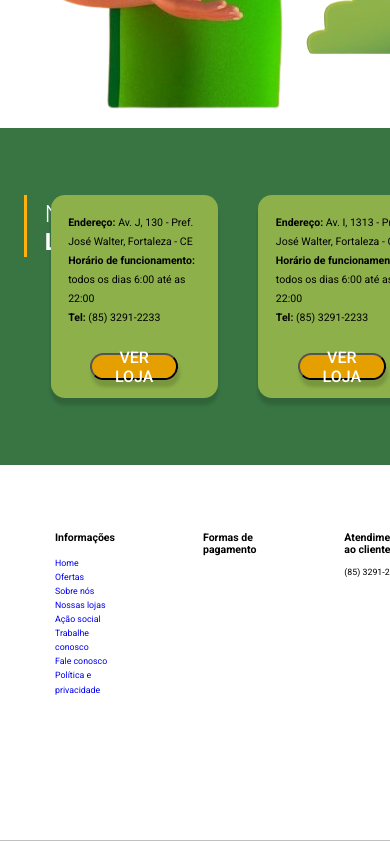
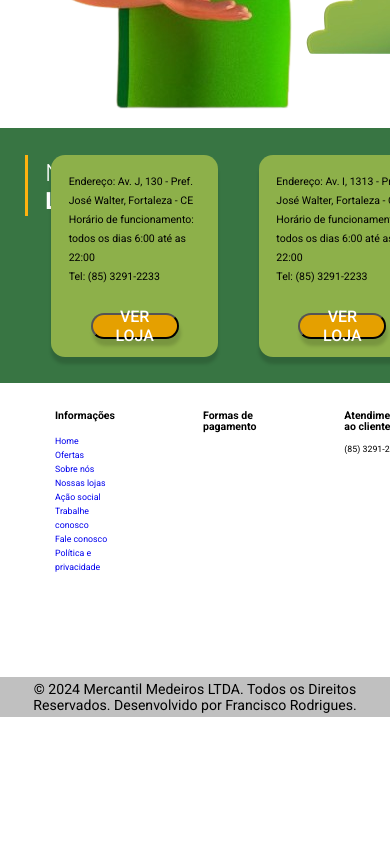
Before and after one commit to S-Medeiros/site-institucional-basic, a website: page index.html in a window 390 px wide. Shown: the part 1156-1997 px from the top of the page. After the commit the page ends 1873 px from the top, so only its background shows below. Drawn offline with nearby package versions, Linux system fonts and the light colour scheme; files that its build step writes are made by us from their sources.

Commit message:
style: ajuste na responsividade

```diff
--- a/sass/base/_reset.scss
+++ b/sass/base/_reset.scss
@@ -17,15 +17,34 @@ a {
     text-decoration: none;
 }
 
+// Responsividade para .secao
 .secao {
-    padding: 7.63rem 2rem;
-  }
+  padding: 7.63rem 2rem;
+}
 
+// Responsividade para .container
 .container {
   max-width: 100rem;
   margin: 0 auto;
 }
 
-.realce {
-    font-weight: 600;
+// Ajustes para telas menores
+@media (max-width: 768px) {
+  .secao {
+    padding: 5rem 1.5rem;
   }
+
+  .container {
+    max-width: 90%;
+  }
+}
+
+@media (max-width: 480px) {
+  .secao {
+    padding: 3rem 1rem;
+  }
+
+  .container {
+    max-width: 95%;
+  }
+}
```
